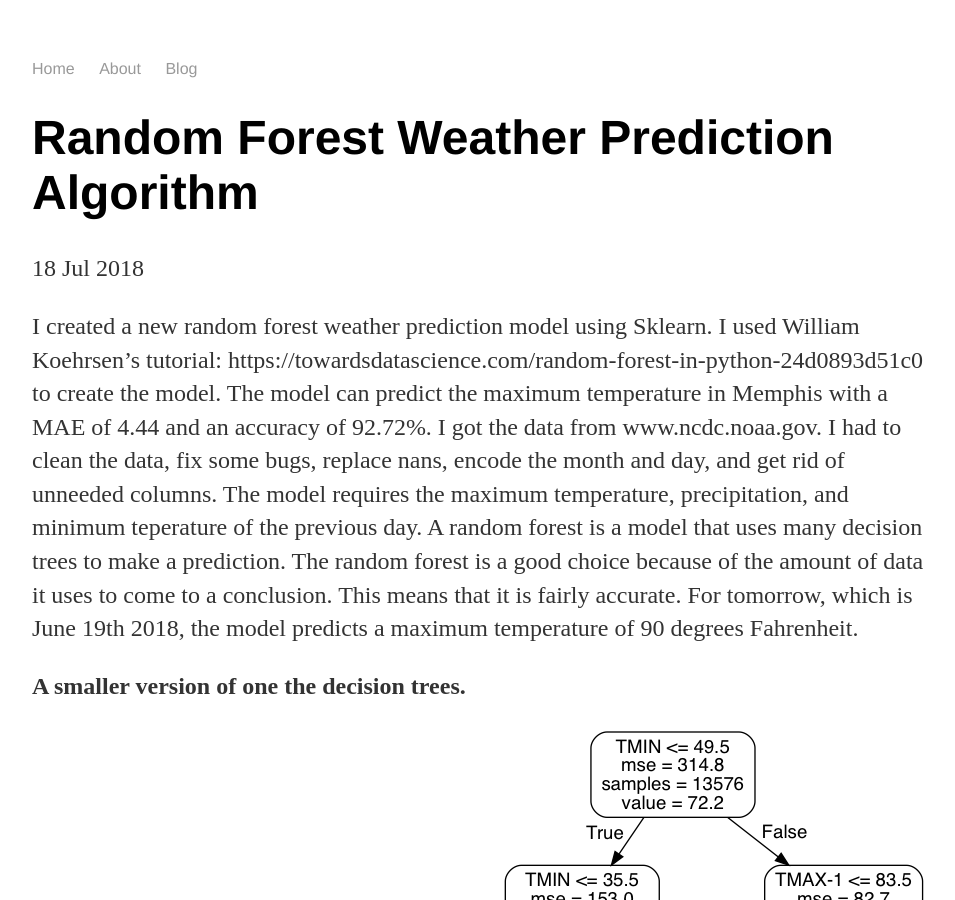
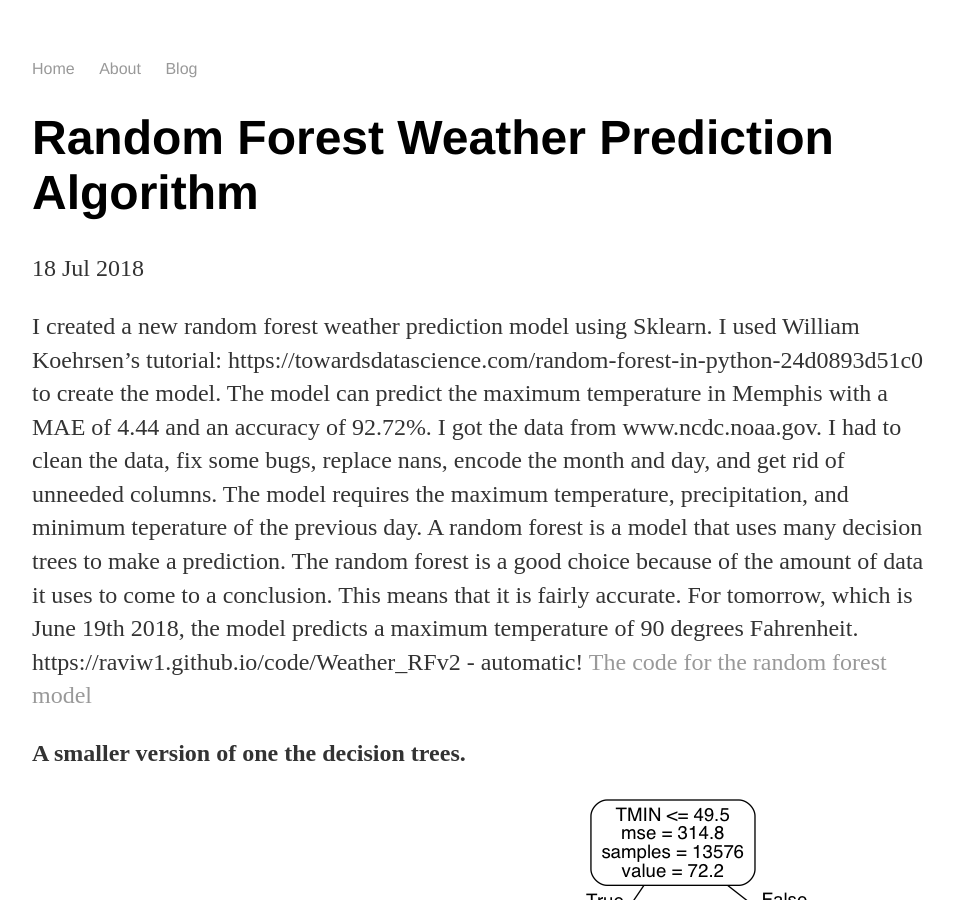
Before and after one commit to RaviW1/ravi_wije_old_site, a Jekyll site: the page built from _posts/2018-07-18-Random-Forest.md, in a window 1280 px wide and 900 px high. Shown: the whole window, without its empty margins (160-1115 px from the left). Built offline with Jekyll 4.4.1, drawn with Linux system fonts in a browser that asks for light colours.

Commit message:
Update 2018-07-18-Random-Forest.md

```diff
--- a/_posts/2018-07-18-Random-Forest.md
+++ b/_posts/2018-07-18-Random-Forest.md
@@ -12,6 +12,8 @@
 A random forest is a model that uses many decision trees to make a prediction.
 The random forest is a good choice because of the amount of data it uses to come to a conclusion. This means that it is fairly accurate.
 For tomorrow, which is June 19th 2018, the model predicts a maximum temperature of 90 degrees Fahrenheit.
+https://raviw1.github.io/code/Weather_RFv2 - automatic!
+[The code for the random forest model](https://raviw1.github.io/code/Weather_RFv2)
 
 __A smaller version of one the decision trees.__
 
```
